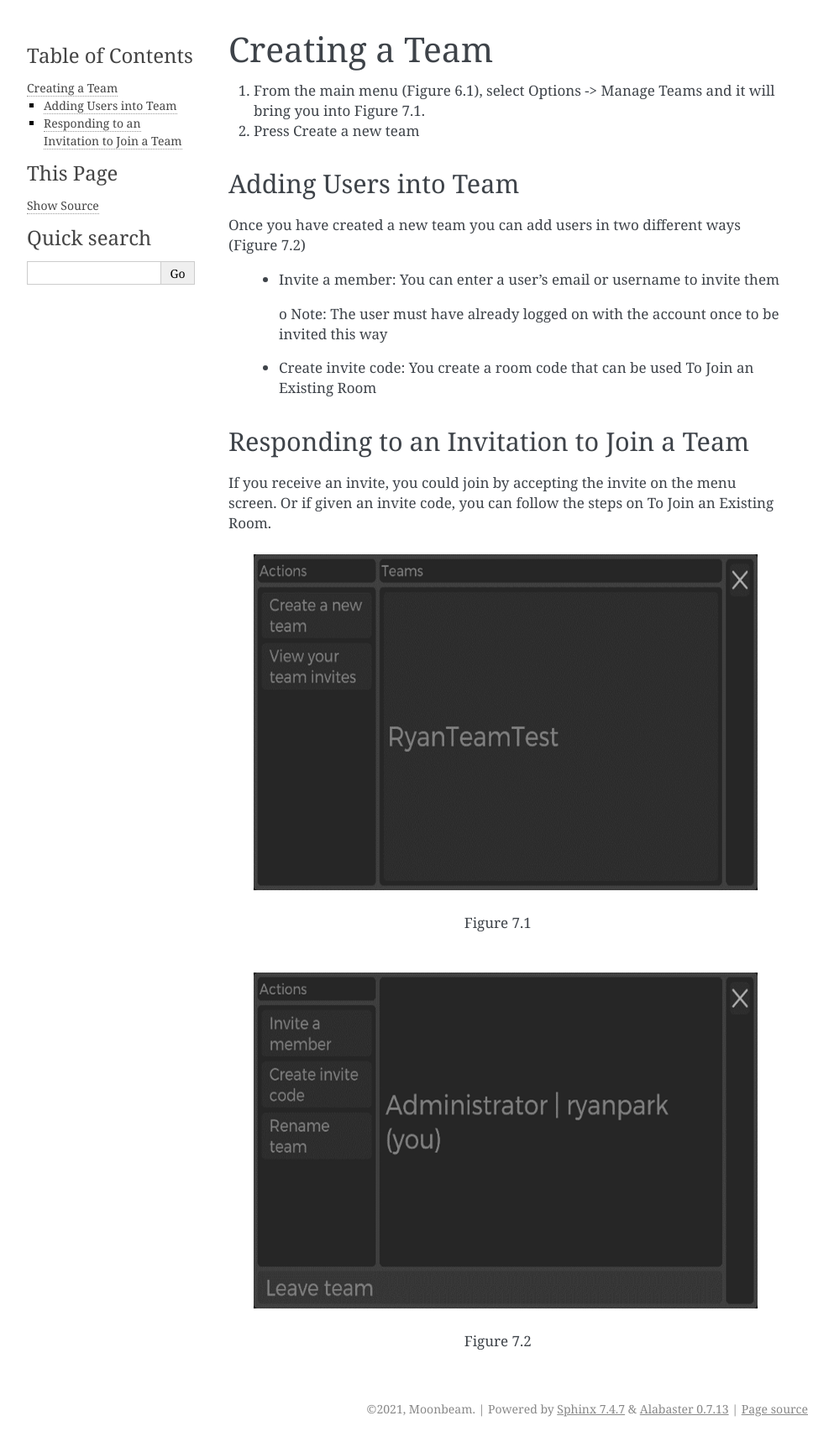
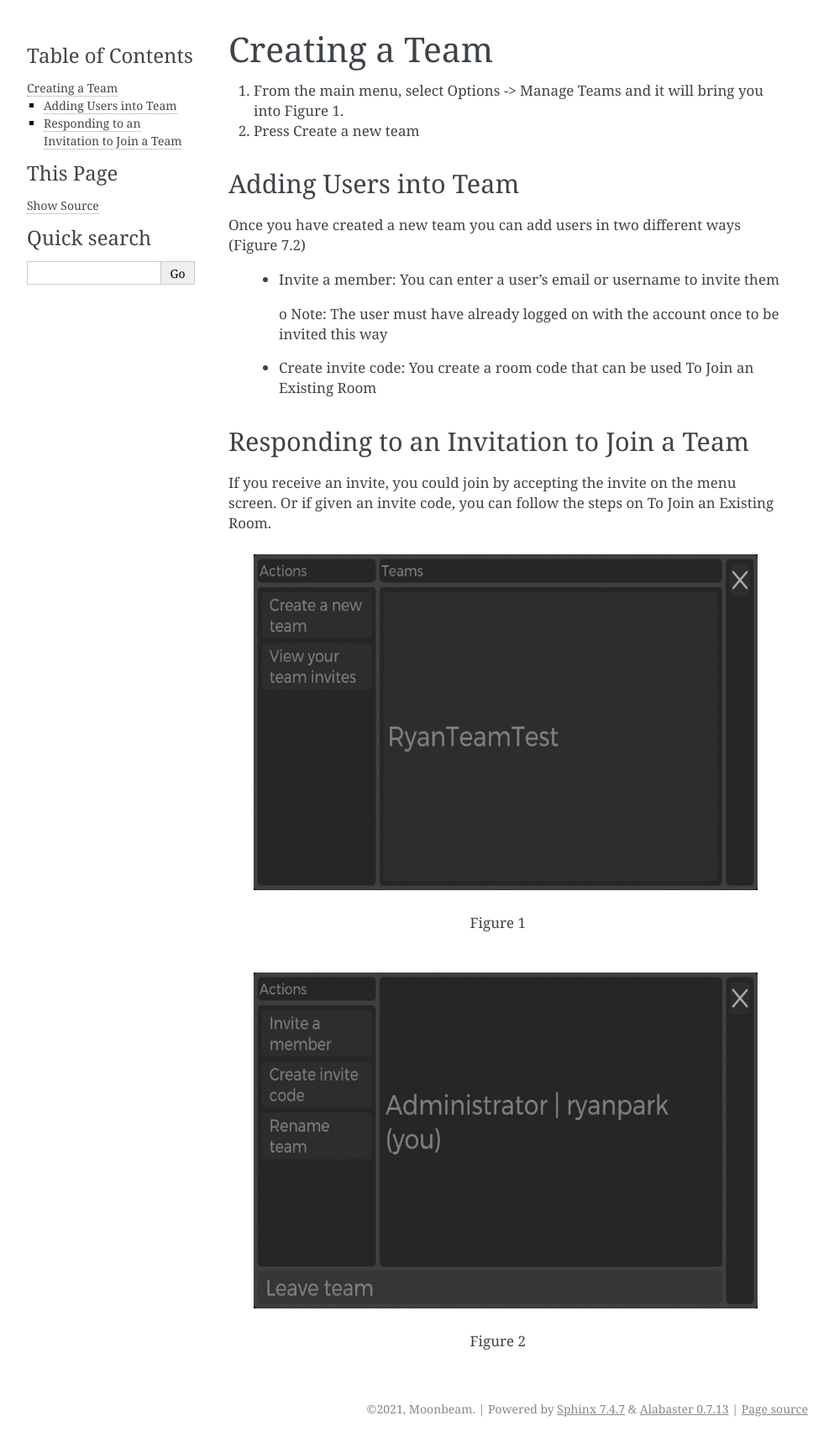
Before and after one commit to Moonbeam-Inc/Moonbeam-UserGuide, a Sphinx documentation site: the page built from docs/_pages/creating-a-team.rst, in a window 1280 px wide. Shown: the whole page at 84% size, without its empty margins (148-1141 px from the left). Built offline with Sphinx 7.4.7, drawn with Linux system fonts in a browser that asks for light colours.

Commit message:
Minor changes

```diff
--- a/docs/_pages/creating-a-team.rst
+++ b/docs/_pages/creating-a-team.rst
@@ -3,7 +3,7 @@ Creating a Team
 ---------------
 
 
-1)	From the main menu (Figure 6.1), select Options -> Manage Teams and it will bring you into Figure 7.1.
+1)	From the main menu, select Options -> Manage Teams and it will bring you into Figure 1.
 
 
 2)	Press Create a new team
@@ -37,7 +37,7 @@ If you receive an invite, you could join by accepting the invite on the menu scr
    :width: 600
 
 
-   Figure 7.1
+   Figure 1
 
 
 .. Figure:: _images/Picture15.png
@@ -45,4 +45,4 @@ If you receive an invite, you could join by accepting the invite on the menu scr
    :width: 600
 
 
-   Figure 7.2
+   Figure 2
```
Also changed, not shown: docs/_pages/installation.rst (+5 -2 lines).
